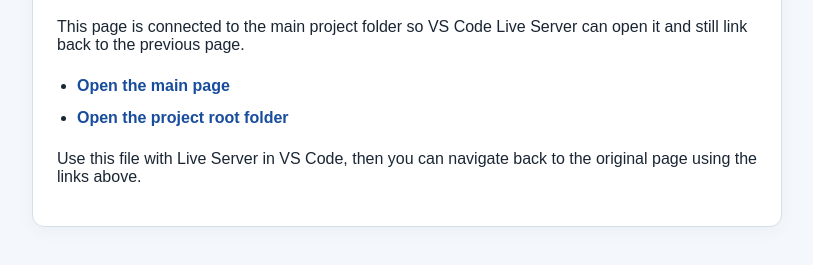
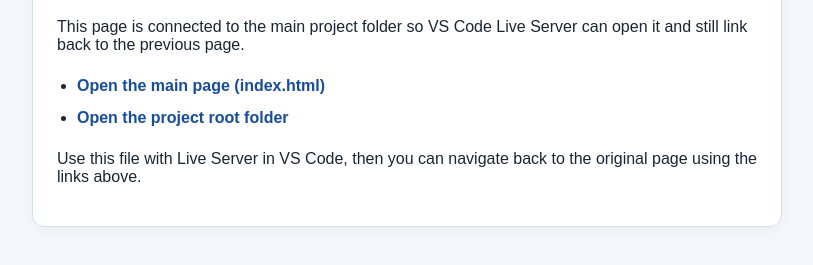
Before and after one commit to spontan3ous-hub/Novatech-support.ag, a plain HTML site: page linked-folder/index.html in a window 1280 px wide. Shown: the part 105-370 px from the top of the page, without its empty margins (233-1046 px from the left). Drawn offline with Linux system fonts and the light colour scheme.

Commit message:
Update linked-folder/index.html to point to ../index.html

```diff
--- a/linked-folder/index.html
+++ b/linked-folder/index.html
@@ -45,7 +45,7 @@
     <p>This page is connected to the main project folder so VS Code Live Server can open it and still link back to the previous page.</p>
 
     <ul>
-      <li><a href="../index.html.html">Open the main page</a></li>
+      <li><a href="../index.html">Open the main page (index.html)</a></li>
       <li><a href="../">Open the project root folder</a></li>
     </ul>
 
```
